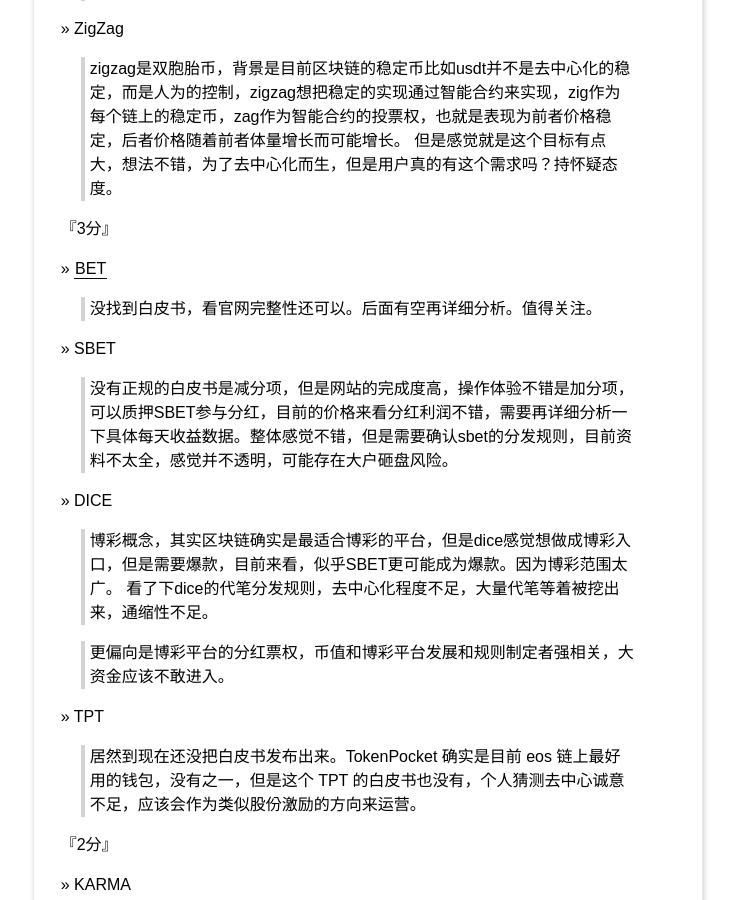
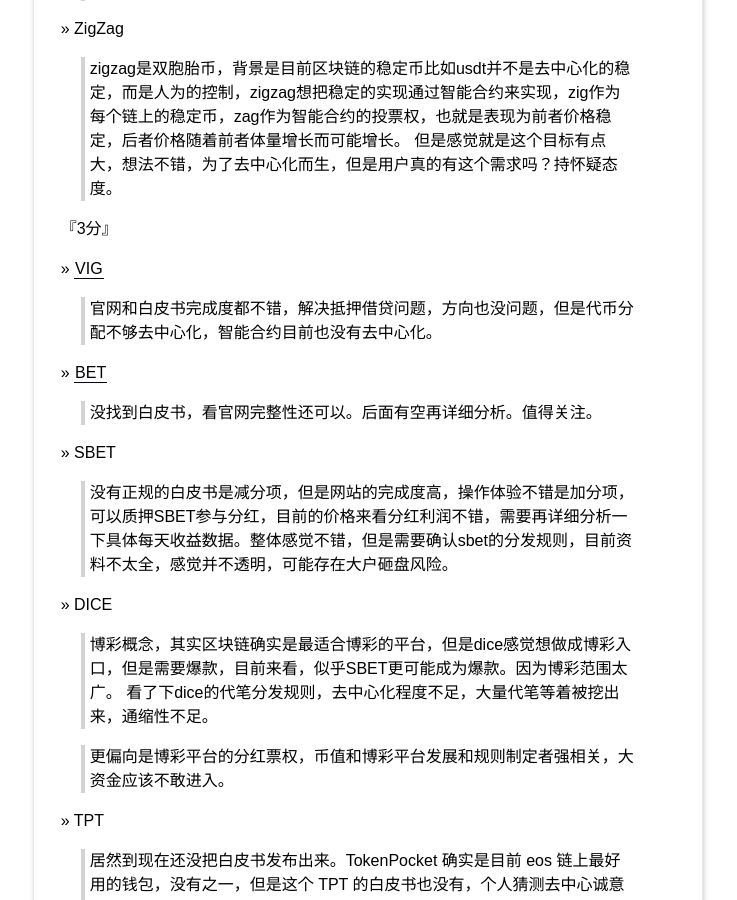
Before and after one commit to yanyiwu/blog, a Jekyll site: the page built from eostokens.md, in a window 1280 px wide and 900 px high, scrolled down 1383 px. Shown: the whole window, without its empty margins (272-1009 px from the left). Built offline with Jekyll 4.4.1, drawn with Linux system fonts in a browser that asks for light colours; Markdown is read by kramdown in place of the engine named in the settings; comment, search, counter and statistics services are not loaded.

Commit message:
[token] VIG

```diff
--- a/eostokens.md
+++ b/eostokens.md
@@ -54,6 +54,10 @@ title: EOS Token Ranking
 > 但是感觉就是这个目标有点大，想法不错，为了去中心化而生，但是用户真的有这个需求吗？持怀疑态度。
 
 『3分』
+
+&raquo; [VIG](https://vig.ai/VIGOR.pdf)
+
+> 官网和白皮书完成度都不错，解决抵押借贷问题，方向也没问题，但是代币分配不够去中心化，智能合约目前也没有去中心化。
 
 &raquo; [BET](https://eosbet.io/)
 
```
